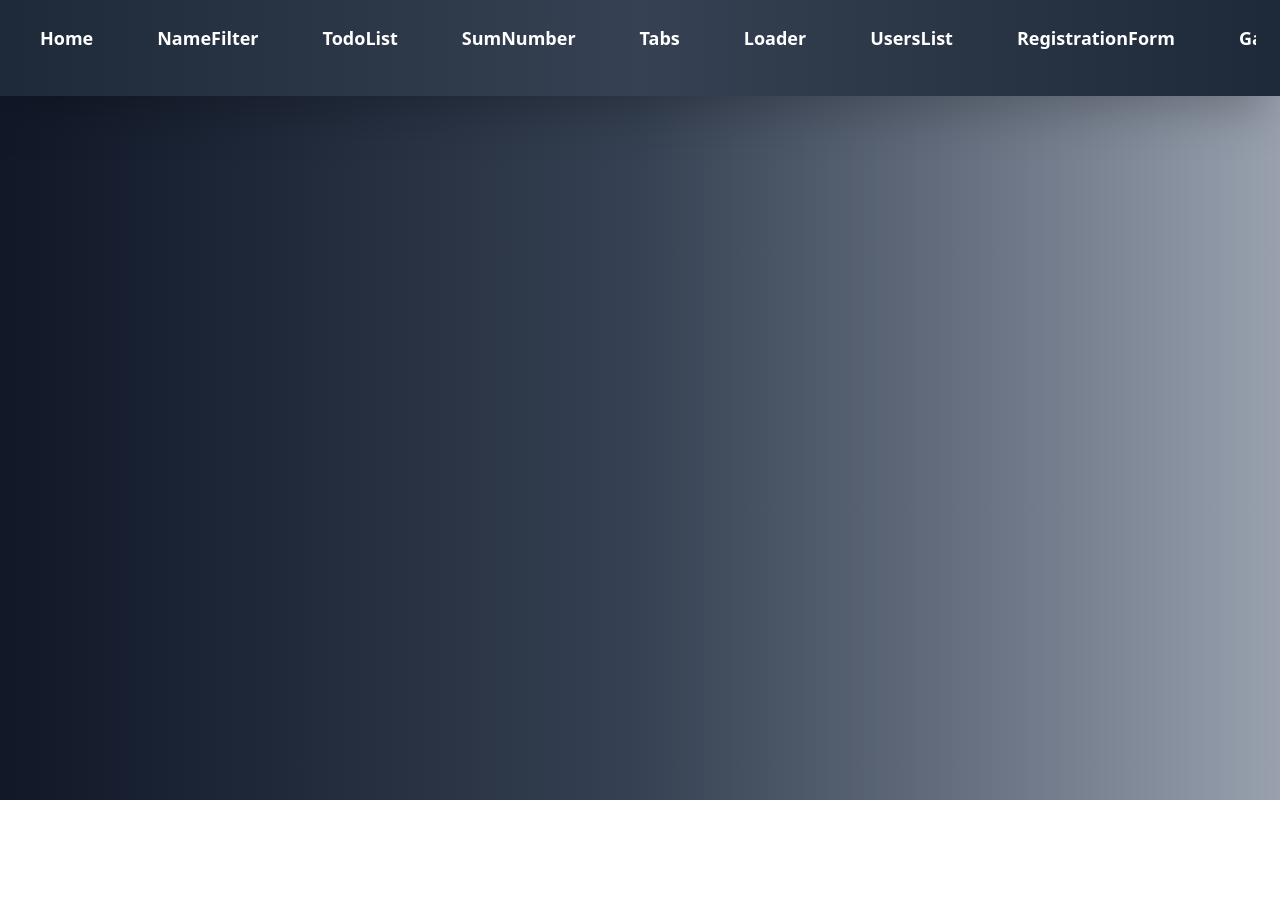
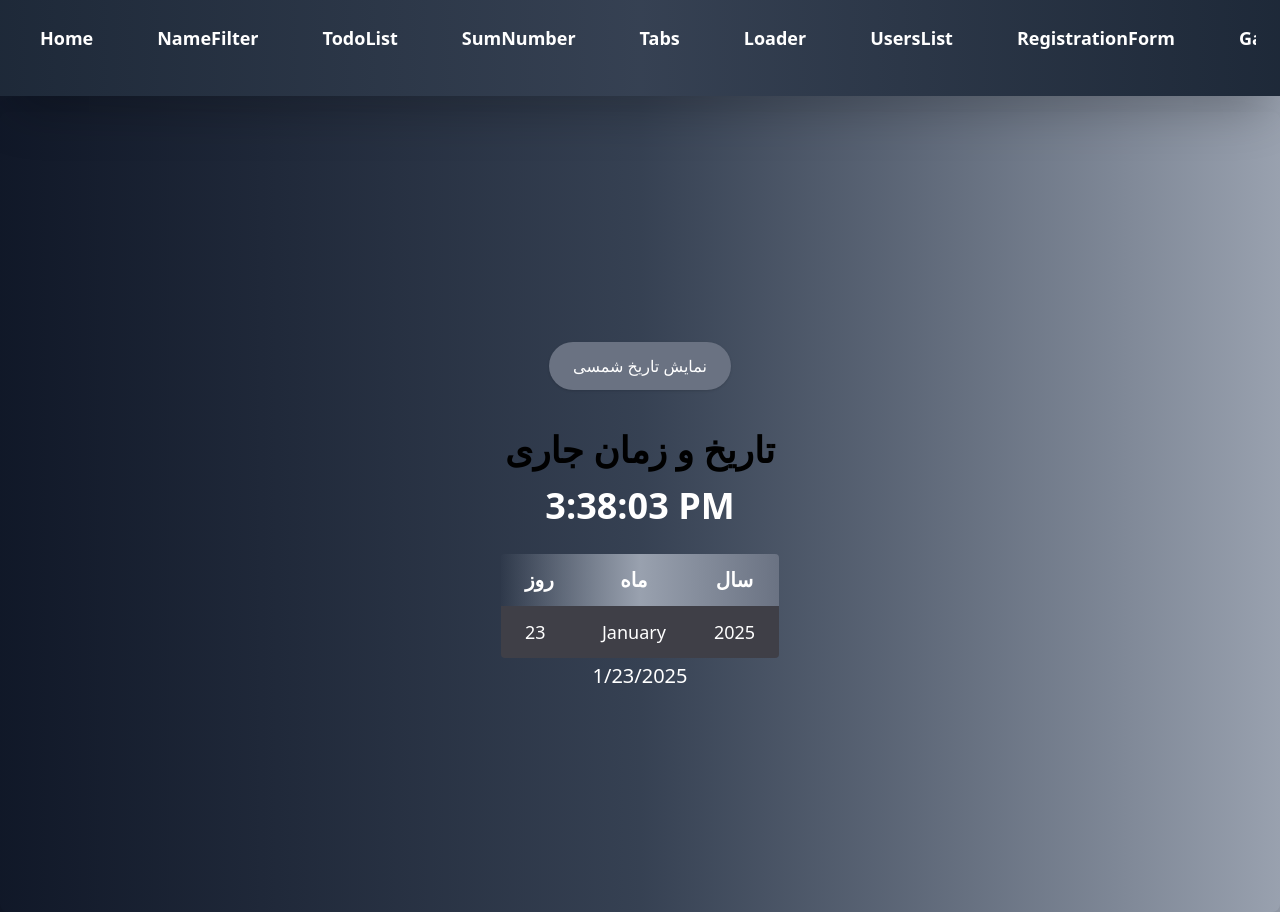
Before and after one commit to hamedmkm/Interview-Prep-Samples, a React (Vite) app: page /CurrentTime in a window 1280 px wide. Before the commit the page ends 800 px from the top, so only its background shows below. Built offline with nearby package versions, Linux system fonts and the light colour scheme.

Commit message:
change style and add time component

```diff
--- a/package.json
+++ b/package.json
@@ -13,6 +13,7 @@
     "@tailwindcss/vite": "^4.0.0",
     "axios": "^1.7.9",
     "framer-motion": "^12.0.5",
+    "moment-jalaali": "^0.10.4",
     "react": "^18.3.1",
     "react-dom": "^18.3.1",
     "react-horizontal-scrolling-menu": "^8.2.0",
--- a/src/App/App.jsx
+++ b/src/App/App.jsx
@@ -13,6 +13,7 @@ import Time from "../Pages/Time/Time";
 import Weather from "../Pages/Weather/Weather";
 import RandomQuote from "../Pages/RandomQuote/RandomQuote";
 import VisitorCounter from "../Pages/VisitorCounter/VisitorCounter";
+import CurrentTime from "../Pages/CurrentTime/CurrentTime";
 
 
 
@@ -37,6 +38,7 @@ const App = () => {
           <Route path="/Weather" element={<Weather />} />
           <Route path="/RandomQuote" element={<RandomQuote />} />
           <Route path="/VisitorCounter" element={<VisitorCounter />} />
+          <Route path="/CurrentTime" element={<CurrentTime />} />
         </Routes>
       </div>
     </Router>
--- /dev/null
+++ b/src/Pages/CurrentTime/CurrentTime.jsx
@@ -0,0 +1,80 @@
+import React, { useState, useEffect } from 'react';
+import moment from 'moment-jalaali'; // کتابخانه تبدیل تاریخ شمسی
+
+const CurrentTime = () => {
+  const [currentDateTime, setCurrentDateTime] = useState(new Date());
+  const [isJalali, setIsJalali] = useState(false); // وضعیت برای تغییر تاریخ
+
+  useEffect(() => {
+    const timer = setInterval(() => {
+      setCurrentDateTime(new Date());
+    }, 1000);
+
+    // پاک کردن تایمر هنگام خارج شدن کامپوننت
+    return () => clearInterval(timer);
+  }, []);
+
+  const formattedTime = currentDateTime.toLocaleTimeString();
+
+  // فرمت کردن تاریخ به میلادی یا شمسی
+  const formattedDate = isJalali
+    ? moment(currentDateTime).format('jYYYY/jMM/jDD') // تاریخ شمسی
+    : currentDateTime.toLocaleDateString(); // تاریخ میلادی
+
+  // تابع تغییر وضعیت تاریخ
+  const toggleDateFormat = () => {
+    setIsJalali(!isJalali);
+  };
+
+  // فرمت کردن تاریخ به صورت جداگانه برای روز، ماه و سال
+  const formattedDay = isJalali
+    ? moment(currentDateTime).format('jD') // روز شمسی
+    : currentDateTime.toLocaleDateString('en-US', { day: '2-digit' }); // روز میلادی
+
+  const formattedMonth = isJalali
+    ? moment(currentDateTime).format('jMMMM') // ماه شمسی
+    : currentDateTime.toLocaleDateString('en-US', { month: 'long' }); // ماه میلادی
+
+  const formattedYear = isJalali
+    ? moment(currentDateTime).format('jYYYY') // سال شمسی
+    : currentDateTime.getFullYear(); // سال میلادی
+
+  return (
+    <div className="flex flex-col  items-center justify-center min-h-screen  p-6 rounded-lg shadow-2xl ">
+              <button
+        onClick={toggleDateFormat}
+        className="mt-4 bg-gray-500 text-white px-6 py-3 rounded-full shadow mb-10 hover:bg-gray-600 transition duration-300"
+      >
+        نمایش تاریخ {isJalali ? 'میلادی' : 'شمسی'}
+      </button>
+      <h2 className="text-4xl text-black mb-4 animate-fade-in-up font-extrabold">تاریخ و زمان جاری</h2>
+
+      <p className="text-4xl font-bold text-white animate-bounce-in">{formattedTime}</p>
+      {/* جدول تاریخ با حاشیه‌های گریدینت */}
+      <table className="mt-6 table-auto text-white border-4 border-gradient-to-r from-purple-400 via-pink-500 to-red-500 rounded-lg overflow-hidden">
+        <thead>
+          <tr className="bg-gradient-to-r from-gary-500 via-gray-400 to-gray-500">
+            <th className="px-6 py-3 text-xl">روز</th>
+            <th className="px-6 py-3 text-xl">ماه</th>
+            <th className="px-6 py-3 text-xl">سال</th>
+          </tr>
+        </thead>
+        <tbody>
+          <tr className="bg-zinc-700 hover:bg-zinc-600">
+            <td className="px-6 py-3 text-lg">{formattedDay}</td>
+            <td className="px-6 py-3 text-lg">{formattedMonth}</td>
+            <td className="px-6 py-3 text-lg">{formattedYear}</td>
+          </tr>
+        </tbody>
+      </table>
+
+
+
+      <p className="text-xl text-white mb-2 animate-fade-in-up">{formattedDate}</p>
+
+
+    </div>
+  );
+};
+
+export default CurrentTime;
--- a/src/Pages/NavBar/NavBar.jsx
+++ b/src/Pages/NavBar/NavBar.jsx
@@ -27,6 +27,7 @@ const Navbar = () => {
     { path: "/Weather", name: "Weather" },
     { path: "/RandomQuote", name: "RandomQuote" },
     { path: "/VisitorCounter", name: "VisitorCounter" },
+    { path: "/CurrentTime", name: "Time" },
   ];
 
   const navLinkClasses = ({ isActive }) =>
```
Also changed, not shown: 1 other file (tests, documents, lock files or other folders).
